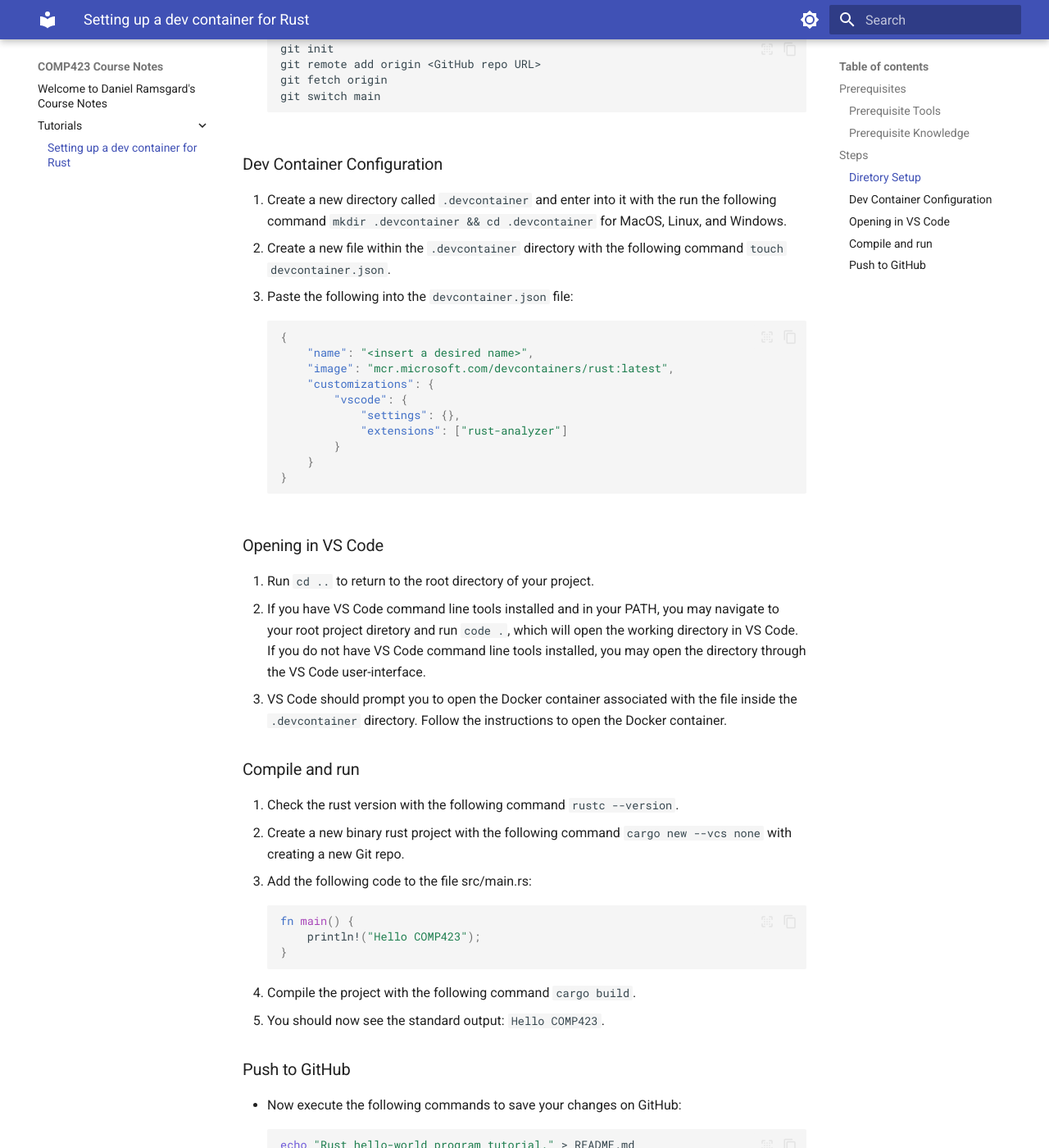
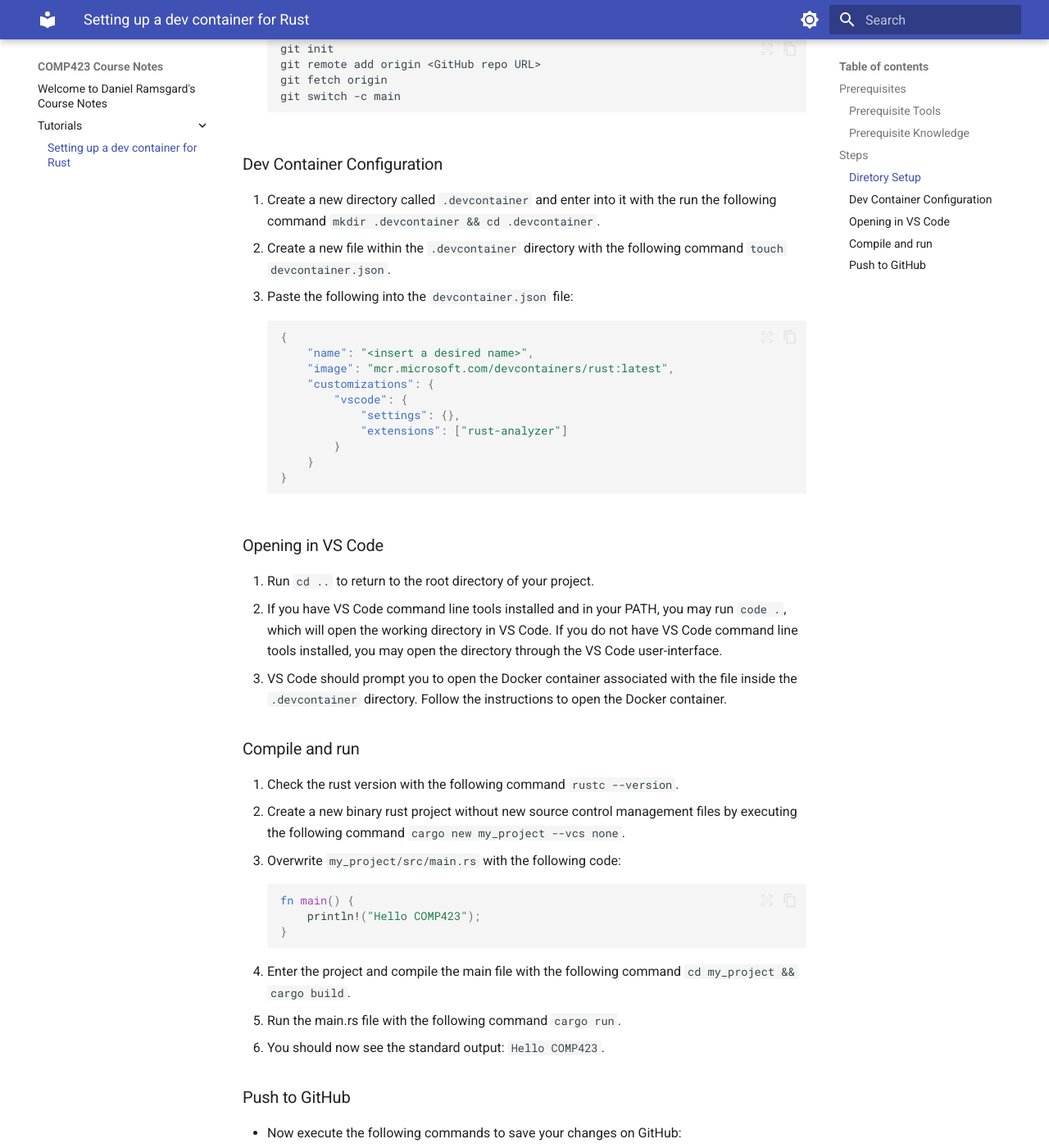
Before and after one commit to DanielRamsgard/comp423-course-notes, an MkDocs documentation site: the page built from docs/tutorials/rust-setup.md, in a window 1280 px wide and 1400 px high, scrolled down 962 px. Shown: the whole window at 82% size. Built offline with MkDocs 1.6.1 and Material for MkDocs 9.7.7, drawn with Linux system fonts in a browser that asks for light colours.

Commit message:
cd .. at end

````diff
--- a/docs/tutorials/rust-setup.md
+++ b/docs/tutorials/rust-setup.md
@@ -31,12 +31,12 @@
 git init
 git remote add origin <GitHub repo URL>
 git fetch origin
-git switch main
+git switch -c main
 ```
 
 ### Dev Container Configuration
 
-1. Create a new directory called `.devcontainer` and enter into it with the run the following command `mkdir .devcontainer && cd .devcontainer` for MacOS, Linux, and Windows.
+1. Create a new directory called `.devcontainer` and enter into it with the run the following command `mkdir .devcontainer && cd .devcontainer`.
 2. Create a new file within the `.devcontainer` directory with the following command `touch devcontainer.json`.
 3. Paste the following into the `devcontainer.json` file:
 ```json
@@ -55,25 +55,27 @@
 ### Opening in VS Code
 
 1. Run `cd ..` to return to the root directory of your project.
-2. If you have VS Code command line tools installed and in your PATH, you may navigate to your root project diretory and run `code .`, which will open the working directory in VS Code. If you do not have VS Code command line tools installed, you may open the directory through the VS Code user-interface.
+2. If you have VS Code command line tools installed and in your PATH, you may run `code .`, which will open the working directory in VS Code. If you do not have VS Code command line tools installed, you may open the directory through the VS Code user-interface.
 3. VS Code should prompt you to open the Docker container associated with the file inside the `.devcontainer` directory. Follow the instructions to open the Docker container.
 
 ### Compile and run
 
 1. Check the rust version with the following command `rustc --version`.
-2. Create a new binary rust project with the following command `cargo new --vcs none` with creating a new Git repo.
-3. Add the following code to the file src/main.rs:
+2. Create a new binary rust project without new source control management files by executing the following command `cargo new my_project --vcs none`.
+3. Overwrite `my_project/src/main.rs` with the following code:
 ```rust
 fn main() {
     println!("Hello COMP423");
 }
 ```
-4. Compile the project with the following command `cargo build`.
-5. You should now see the standard output: `Hello COMP423`.
+4. Enter the project and compile the main file with the following command `cd my_project && cargo build`.
+5. Run the main.rs file with the following command `cargo run`.
+6. You should now see the standard output: `Hello COMP423`.
 
 ### Push to GitHub
 - Now execute the following commands to save your changes on GitHub:
 ```bash
+cd ..
 echo "Rust hello-world program tutorial." > README.md
 git add .
 git commit -m "my first commit. add readme.md and rust files"
````
